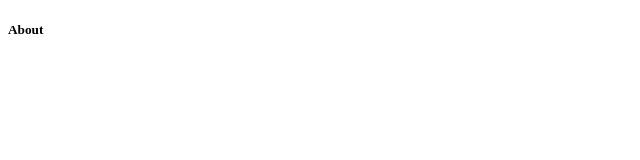
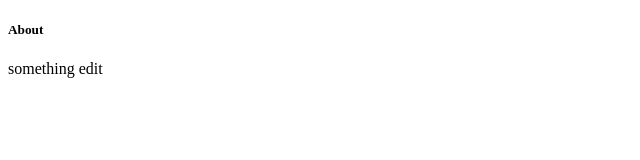
Before and after one commit to aeimannajmil-bit/github_playbook, a plain HTML site: page about_me.html in a window 1280 px wide. Shown: the whole page, without its empty margins (0-640 px from the left). Drawn offline with Linux system fonts and the light colour scheme.

Commit message:
added something in about_me

```diff
--- a/about_me.html
+++ b/about_me.html
@@ -1,4 +1,5 @@
 <!doctype html>
 <html>
 	<h5> About</h5>
+	<p>something edit</p>
 </html>
```
